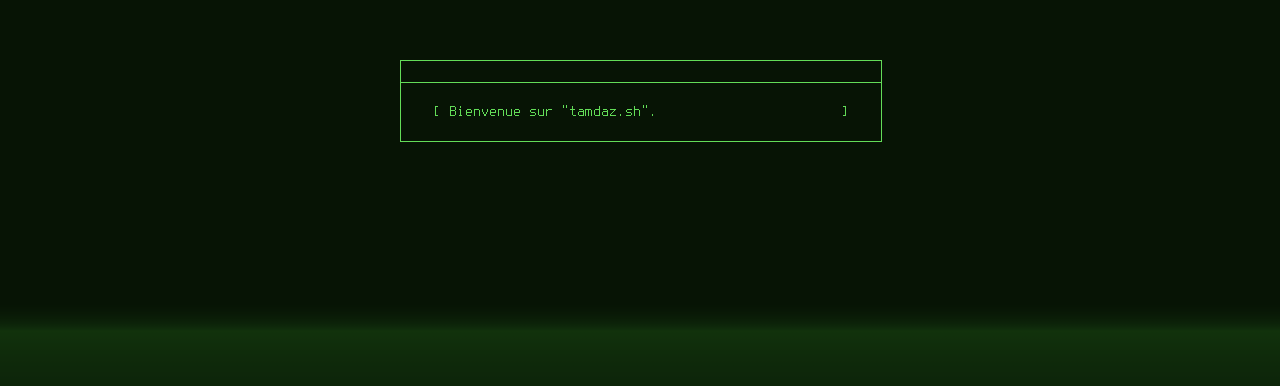
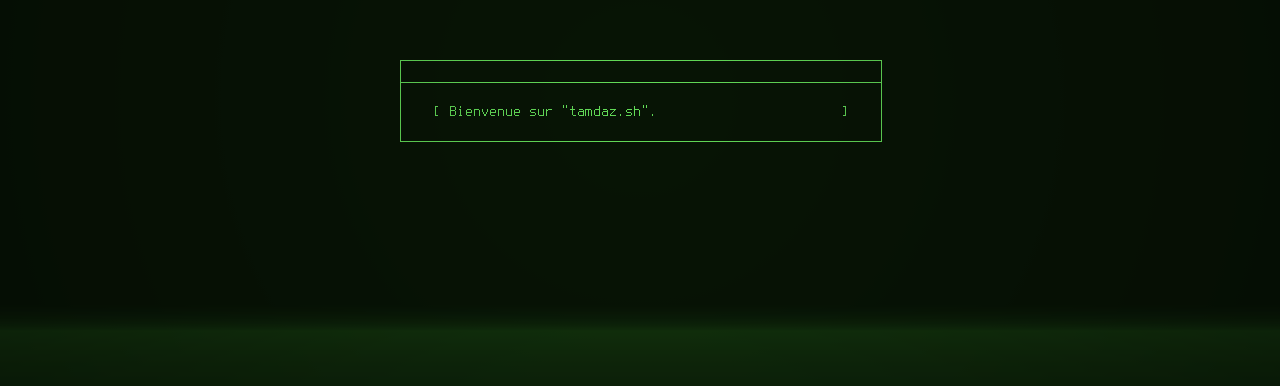
Before and after one commit to tamdaz/tamdaz.sh, a React (Vite) app: page / in a window 1280 px wide. Shown: the part 300-686 px from the top of the page. Built offline with nearby package versions, Linux system fonts and the light colour scheme.

Commit message:
Ajout des effets sur l'écran.

```diff
--- a/package.json
+++ b/package.json
@@ -24,6 +24,7 @@
     "eslint-plugin-react-hooks": "^5.1.0-rc.0",
     "eslint-plugin-react-refresh": "^0.4.9",
     "globals": "^15.9.0",
-    "vite": "^5.4.0"
+    "vite": "^5.4.0",
+    "vite-plugin-preload": "^0.4.2"
   }
 }
--- a/src/Root.jsx
+++ b/src/Root.jsx
@@ -60,7 +60,9 @@ export default function Root() {
 	}, []);
 
 	return <>
-		<div className="tz-sh-screen-fx"></div>
+		<div className="tz-sh-screen tz-sh-screen-scanline"></div>
+		<div className="tz-sh-screen tz-sh-screen-circle-light"></div>
+		<div className="tz-sh-screen-circle-light"></div>
 		<div style={{ position: "absolute", zIndex: -3 }}>
 			<WindowContext.Provider value={{ windows, setWindows }}>
 				{
--- a/src/apps/Terminal.jsx
+++ b/src/apps/Terminal.jsx
@@ -24,7 +24,7 @@ export default function Terminal() {
 
     const indexRef = React.useRef(0);
 
-    const { windows, setWindows } = React.useContext(WindowContext);
+    const { setWindows } = React.useContext(WindowContext);
 
     const executeCommand = (command, args) => {
         const availableCommands = {
@@ -45,13 +45,7 @@ export default function Terminal() {
                     }];
                 });
             },
-            "brightness": () => {
-                if (!isNaN(args[0])) {
-                    changeBrightness(args[0], setOutput);
-                } else {
-                    setOutput(oldOutput => [...oldOutput, displayHelpBrightness()]);
-                }
-            },
+            "brightness": () =>  changeBrightness(args[0], setOutput),
             "clear": () => setOutput([]),
             "color": () => {
                 if (!isNaN(args[0]) && args[0] >= 0 && args[0] <= 9) {
--- a/src/commands/brightness.jsx
+++ b/src/commands/brightness.jsx
@@ -2,6 +2,7 @@ import applied from './../assets/sounds/applied.wav';
 import beep_error from "./../assets/sounds/beep_error.wav";
 
 export const changeBrightness = (intensity, setOutput) => {
+    if (!isNaN(intensity)) {
         if (intensity < 1) {
             new Audio(beep_error).play();
 
@@ -22,15 +23,16 @@ export const changeBrightness = (intensity, setOutput) => {
             new Audio(applied).play();
             document.querySelector(':root').style.filter = `brightness(${intensity}) saturate(${intensity})`;
         }
+    } else {
+        setOutput(oldOutput => [...oldOutput, displayHelpBrightness()]);
+    }
 }
 
 export const displayHelpBrightness = () => {
-    const helpOutput = <>
+    return <>
         <span>&gt;&gt;&gt; AIDE DE LA COMMANDE "brightness" :</span>
         <span>&gt;&gt;&gt; Permet de modifier la luminosité de l'écran.</span>
-        <span>Plusieurs valeurs sont possibles pour le 1er argument: 1, 2, 3 et 4.</span>
+        <span>Le premier argument doit être compris entre 1.0 et 4.0 (nombre à virgules).</span>
         <span>Plus la valeur est élevée, plus la luminosité est importante.</span>
     </>
-
-    return helpOutput;
 }
--- a/src/commands/color.jsx
+++ b/src/commands/color.jsx
@@ -3,7 +3,7 @@ import color_changed from "./../assets/sounds/color_changed.wav";
 /**
  * @param {number} id
  */
-export const changeColor = (id) => {
+export const changeColor = (id, setOutput) => {
     const colors = [
         { color: "#dd5858", bgColor: "#140505" }, // red
         { color: "#dd9b58", bgColor: "#140d05" }, // orange
@@ -17,16 +17,20 @@ export const changeColor = (id) => {
         { color: "#dddddd", bgColor: "#141414" }, // grey
     ];
 
-    document.querySelector(':root').style.setProperty('--terminal-color', colors[id].color);
-    document.querySelector(':root').style.setProperty('--terminal-bg-color', colors[id].bgColor);
+    if (colors[id] === undefined) {
+        setOutput(oldOutput => [...oldOutput, displayHelpColor()]);
+    } else {
+        document.querySelector(':root').style.setProperty('--terminal-color', colors[id].color);
+        document.querySelector(':root').style.setProperty('--terminal-bg-color', colors[id].bgColor);
 
-    saveColors(colors[id].color, colors[id].bgColor);
+        saveColors(colors[id].color, colors[id].bgColor);
 
-    new Audio(color_changed).play();
+        new Audio(color_changed).play();
+    }
 }
 
 export const displayHelpColor = () => {
-    const helpOutput = <>
+    return <>
         <span>&gt;&gt;&gt; AIDE DE LA COMMANDE "color" :</span>
         <span>&gt;&gt;&gt; Permet de changer de couleur grâce au numéro indiqué ci-dessous.</span>
         <span></span>
@@ -40,9 +44,7 @@ export const displayHelpColor = () => {
         <span>7 --&gt; Passer au violet.</span>
         <span>8 --&gt; Passer au rose.</span>
         <span>9 --&gt; Passer au gris.</span>
-    </>
-
-    return helpOutput;
+    </>;
 }
 
 /**
--- a/src/commands/font.jsx
+++ b/src/commands/font.jsx
@@ -2,7 +2,6 @@ import applied from './../assets/sounds/applied.wav';
 import beep_error from './../assets/sounds/beep_error.wav';
 
 export const changeFont = (fontName, setOutput) => {
-
     if (["Spleen", "Tamzen", "Terminus", "Unifont"].includes(fontName)) {
         new Audio(applied).play();
 
@@ -19,7 +18,7 @@ export const changeFont = (fontName, setOutput) => {
 }
 
 export const displayHelpFont = () => {
-    const helpOutput = <>
+    return <>
         <span>&gt;&gt;&gt; AIDE DE LA COMMANDE "font" :</span>
         <span>&gt;&gt;&gt; Permet changer la police d'écriture.</span>
         <span>Plusieurs valeurs sont possibles pour le 1er argument:.</span>
@@ -27,7 +26,5 @@ export const displayHelpFont = () => {
         <span>- Tamzen</span>
         <span>- Terminus (par défaut)</span>
         <span>- Unifont</span>
-    </>
-
-    return helpOutput;
+    </>;
 }
--- a/src/commands/help.jsx
+++ b/src/commands/help.jsx
@@ -1,5 +1,5 @@
 export const displayHelp = () => {
-    const helpOutput = <>
+    return <>
         <span>&gt;&gt;&gt; AIDE COMMANDES</span>
         <span>&gt;&gt; Commandes principales :</span>
         <span>aboutme      --&gt; Affiche les informations à propos de moi.</span>
@@ -15,6 +15,4 @@ export const displayHelp = () => {
         <span>color        --&gt; Change de couleur.</span>
         <span>brightness   --&gt; Modifie la luminosité de l'écran.</span>
     </>
-
-    return helpOutput;
 }
--- a/src/index.css
+++ b/src/index.css
@@ -52,17 +52,26 @@ button, input, select {
     font-size: 12pt;
 }
 
-.tz-sh-screen-fx {
-    z-index: -2;
+.tz-sh-screen {
     width: 100%;
     height: 100vh;
     position: absolute;
 
+    pointer-events: none;
+}
+
+.tz-sh-screen-scanline {
     background-image: url("./assets/images/scanline.svg");
     mix-blend-mode: color-dodge;
 
     animation: anim-screen-fx 10s linear infinite;
-    pointer-events: none;
+}
+
+.tz-sh-screen-circle-light {
+    background-image: url("./assets/images/circle-light.svg");
+    background-size: cover;
+    background-position: center;
+    mix-blend-mode: multiply;
 }
 
 @keyframes anim-screen-fx {
--- a/vite.config.js
+++ b/vite.config.js
@@ -1,9 +1,11 @@
 import { defineConfig } from 'vite'
+
 import react from '@vitejs/plugin-react'
+import preload from 'vite-plugin-preload';
 
 // https://vitejs.dev/config/
 export default defineConfig({
-	plugins: [react()],
+	plugins: [react(), preload()],
 	server: {
 		hmr: false
 	}
```
Also changed, not shown: src/assets/images/circle-light.svg (added), 1 other file (tests, documents, lock files or other folders). Lines whose indentation alone changed are shown as unchanged.
